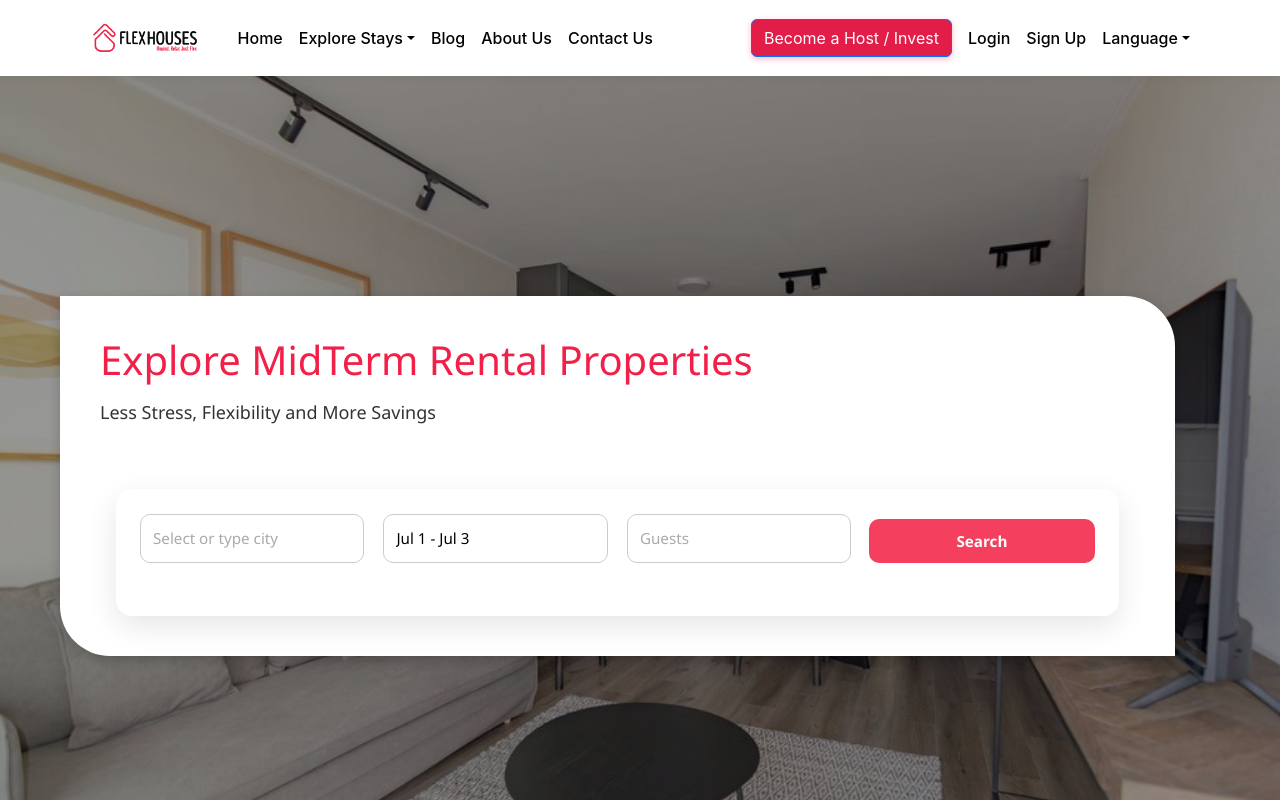
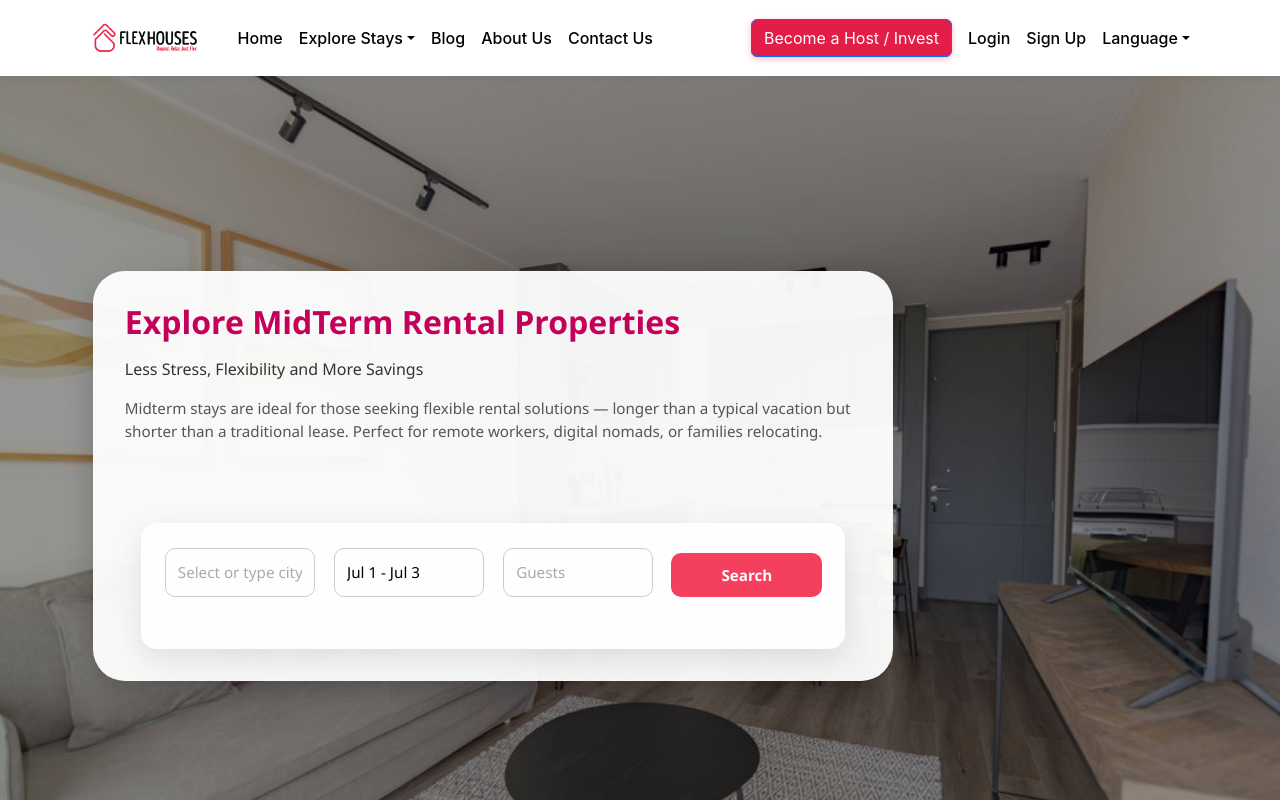
Before and after one commit to ahmed666916/flexvivienda-server, a React (Create React App) app: page /midStay in a window 1280 px wide. Shown: the top 800 px of the page. Built offline with nearby package versions, Linux system fonts and the light colour scheme.

Commit message:
fixed midstay hero section

```diff
--- a/src/components/Navbar/Navbar.css
+++ b/src/components/Navbar/Navbar.css
@@ -19,9 +19,9 @@
 
 /* Logo Image */
 .navbar-logo {
-  height: 48px;           /* Adjust to visually match the text */
+  height: 48px;
   object-fit: contain;
-  margin-top: 2px;        /* Fine-tuning */
+  margin-top: 2px;
 }
 
 
--- a/src/components/midstay/hero/MidTermHero/StyledHero.css
+++ b/src/components/midstay/hero/MidTermHero/StyledHero.css
@@ -1,3 +1,5 @@
+/* src/components/StyledHero/StyledHero.css */
+
 .styled-hero {
   position: relative;
   width: 100%;
@@ -6,39 +8,52 @@
   background-position: center;
   display: flex;
   align-items: center;
+  padding: 0 2rem;
 }
 
 .styled-overlay {
   position: absolute;
-  inset: 0;
-  background: rgba(0, 0, 0, 0.4);
+  top: 0;
+  left: 0;
+  width: 100%;
+  height: 100%;
+  background: rgba(0, 0, 0, 0.2);
+  z-index: 1;
 }
 
 .hero-card {
   position: relative;
-  background: #fff;
-  border-top-right-radius: 50px;
-  border-bottom-left-radius: 50px;
-  padding: 40px;
-  margin: 0 60px;
-  z-index: 1;
-  box-shadow: 0 4px 12px rgba(0,0,0,0.2);
-  color: #333;
-  text-align: left;
+  z-index: 2;
+  background: rgba(255, 255, 255, 0.95);
+  border-radius: 2rem;
+  padding: 2rem;
+  max-width: 800px;
+  margin-left: 5%;
+  display: flex;
+  flex-direction: column;
+  gap: 1rem;
+  box-shadow: 0 10px 30px rgba(0, 0, 0, 0.2);
 }
 
 .hero-card h1 {
-  color: #F22048;
-  margin-bottom: 1rem;
-  font-size: 2.5rem;
+  font-size: 2rem;
+  font-weight: 700;
+  color: #c4005a;
+  margin: 0;
 }
 
 .hero-card p {
-  margin-bottom: 1.5rem;
-  font-size: 1.125rem;
-  line-height: 1.4;
+  font-size: 1rem;
+  color: #333;
+  margin: 0;
+  line-height: 1.5;
 }
 
-.hero-card .search-bar {
+.hero-card .description {
+  font-size: 0.95rem;
+  color: #555;
+}
+
+.search-bar-wrapper {
   margin-top: 1rem;
 }
--- a/src/components/midstay/hero/MidTermHero/StyledHero.js
+++ b/src/components/midstay/hero/MidTermHero/StyledHero.js
@@ -15,7 +15,7 @@ const StyledHero = ({ heading, subheading }) => {
 
   useEffect(() => {
     const iv = setInterval(() => {
-      setCurrent(i => (i + 1) % images.length);
+      setCurrent((i) => (i + 1) % images.length);
     }, 5000);
     return () => clearInterval(iv);
   }, []);
@@ -29,7 +29,14 @@ const StyledHero = ({ heading, subheading }) => {
       <div className="hero-card">
         <h1>{heading}</h1>
         <p>{subheading}</p>
-        <SearchBar />
+        <p className="description">
+          Midterm stays are ideal for those seeking flexible rental solutions — longer
+          than a typical vacation but shorter than a traditional lease. Perfect for
+          remote workers, digital nomads, or families relocating.
+        </p>
+        <div className="search-bar-wrapper">
+          <SearchBar />
+        </div>
       </div>
     </section>
   );
--- a/src/pages/midStay.js
+++ b/src/pages/midStay.js
@@ -1,24 +1,27 @@
 import React from 'react';
 import PropertyList from '../components/PropertyList/PropertyList';
 import Testimonials from '../components/Testimonial/Testimonial';
-import FAQ from '../components/FAQ/FAQ'
-import LifeTimeExperience from '../components/midstay/experience/LifestyleSection'
-import Hero from '../components/midstay/hero/MidTermHero/StyledHero'
+import FAQ from '../components/FAQ/FAQ';
+import LifeTimeExperience from '../components/midstay/experience/LifestyleSection';
+import Hero from '../components/midstay/hero/MidTermHero/StyledHero';
 import { useTranslation } from 'react-i18next';
 
 const MidStay = () => {
-        const { t, i18n } = useTranslation();
+  const { t } = useTranslation();
+
   return (
-
-        <>
-            <Hero heading={t('MidheroMessage')} subheading={t('MidheroSubtitle')}/>
-            <br></br>
-            <PropertyList title="Midterm Stay Locations" tabs="0" maps="0" tags="0" short="0"/>
-            <LifeTimeExperience />
-            <Testimonials />
-            <FAQ />
-        </>
-
+    <>
+      <Hero
+        heading={t('MidheroMessage')}
+        subheading={t('MidheroSubtitle')}
+        description={t('MidheroDescription')}
+      />
+      <br />
+      <PropertyList title="Midterm Stay Locations" tabs="0" maps="0" tags="0" short="0" />
+      <LifeTimeExperience />
+      <Testimonials />
+      <FAQ />
+    </>
   );
 };
 
```
